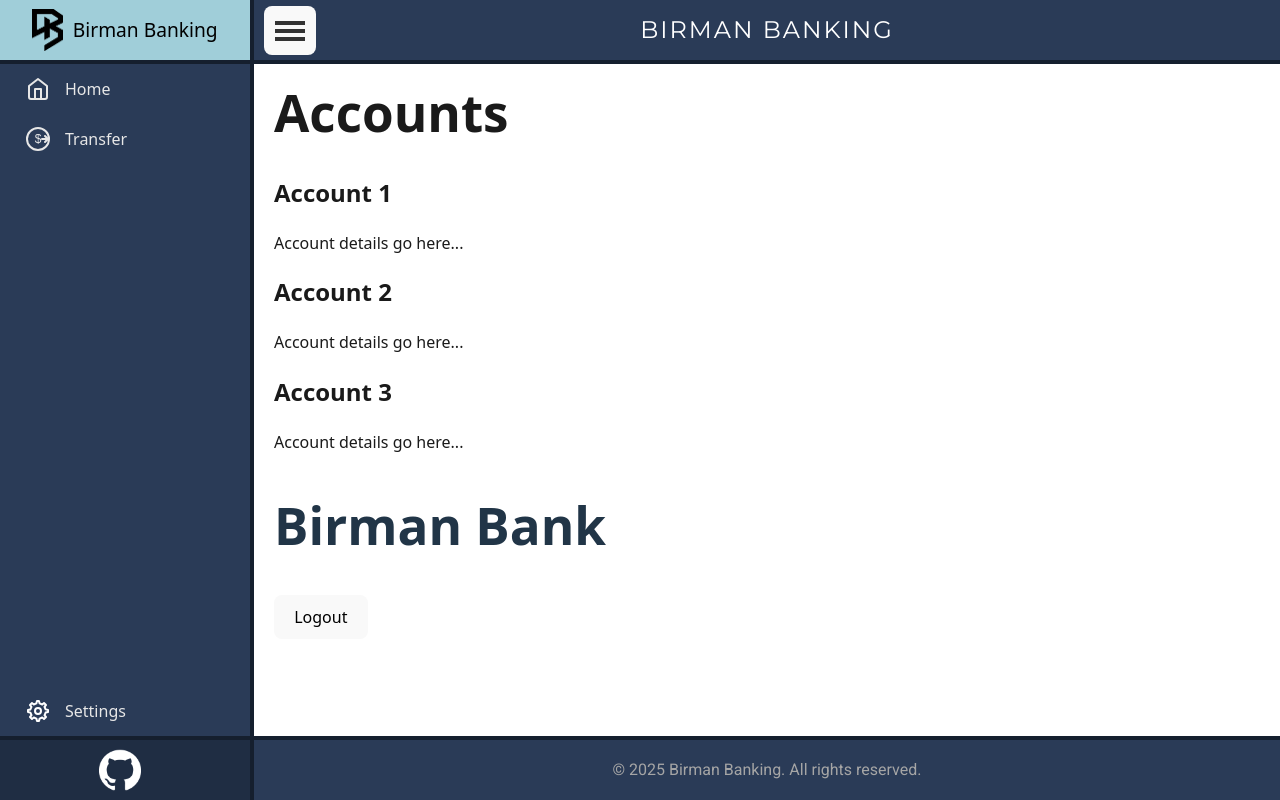
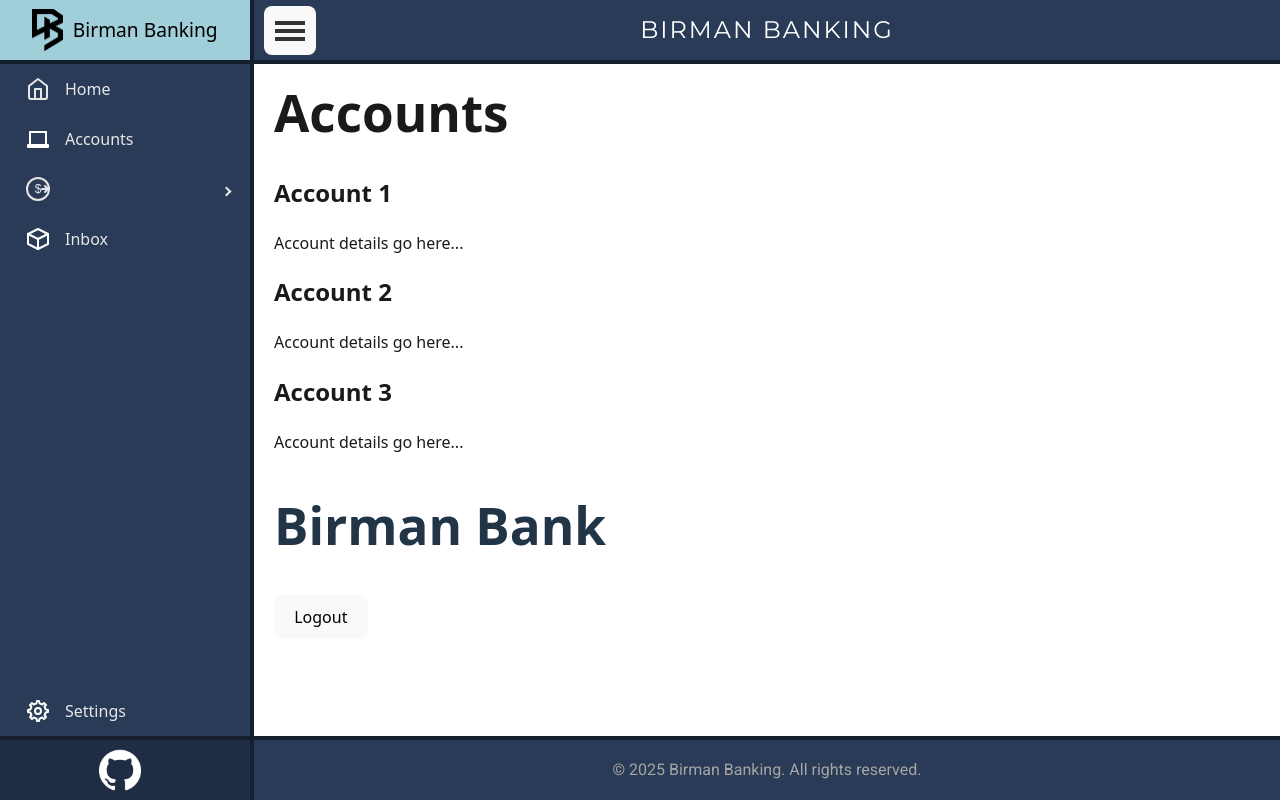
Before and after one commit to BeaVert16/Birman-Banking-CPAN-228-Frontend, a React (Vite) app: page / in a window 1280 px wide. Both pictures are taken after a click on the button 120 px from the left and 30 px from the top of the page. Built offline with nearby package versions, Linux system fonts and the light colour scheme.

Commit message:
Added drop-down transfers to sidebar.

```diff
--- a/src/Global/Bars/sidebar/Sidebar.css
+++ b/src/Global/Bars/sidebar/Sidebar.css
@@ -82,3 +82,8 @@ li {
   background-color: #2A3B57; /* Dark Navy Blue (Primary) */
   color: #e7e7e7; /* White text for contrast */
 }
+
+/* NOTE: not working. */
+.sidebar-container .pro-menu-item:hover .pro-item-content {
+  color: black !important;
+}
--- a/src/Global/Bars/sidebar/Sidebar.jsx
+++ b/src/Global/Bars/sidebar/Sidebar.jsx
@@ -1,4 +1,4 @@
-import { Sidebar, Menu, MenuItem } from "react-pro-sidebar";
+import { Sidebar, Menu, MenuItem, SubMenu } from "react-pro-sidebar";
 import { useState } from "react";
 import { Link } from "react-router-dom";
 
@@ -36,12 +36,42 @@ const Bar = ({ collapsed }) => {
             >
               Home
             </MenuItem>
+
+            {/* Accounts. */}
+            <MenuItem
+              component={<Link to="/inbox" className="link" />}
+              icon={<ComputerIcon />}
+            >
+              Accounts
+            </MenuItem>
+
             {/* Transfer. */}
-            <MenuItem
-              component={<Link to="/systems" className="link" />}
+            <SubMenu
               icon={<MoveMoney />}
             >
-              Transfer
+              <MenuItem
+                component={<Link to="/withdraw" className="link" />}
+              >
+                Withdraw
+              </MenuItem>
+              <MenuItem
+                component={<Link to="/deposit" className="link" />}
+              >
+                Deposit
+              </MenuItem>
+              <MenuItem
+                component={<Link to="/e-transfer" className="link" />}
+              >
+                e-Transfer
+                </MenuItem>
+            </SubMenu>
+
+            {/* Inbox */}
+            <MenuItem
+              component={<Link to="/inbox" className="link" />}
+              icon={<DBI />}
+            >
+              Inbox
             </MenuItem>
           </Menu>
         </Sidebar>
@@ -50,19 +80,6 @@ const Bar = ({ collapsed }) => {
       <div className="bottom-content">
         <Sidebar collapsed={collapsed}>
           <Menu>
-            {/* <MenuItem
-              component={<Link to="/settings" className="link" />}
-              icon={<Gear />}
-            >
-              Admin Settings
-            </MenuItem>
-            <MenuItem
-              component={<Link to="/settings" className="link" />}
-              icon={<Gear />}
-            >
-              Settings
-            </MenuItem> */}
-
             {/* Settings. */}
             <MenuItem
               component={<Link to="/settings" className="link" />}
@@ -70,6 +87,7 @@ const Bar = ({ collapsed }) => {
             >
               Settings
             </MenuItem>
+            {/* GitHub container. */}
             <a href="https://github.com/BeaVert16/Birman-Banking-CPAN-228-Frontend">
               <div className="bottom-container">
                   <img
--- a/src/Icons/ComputerIcon.jsx
+++ b/src/Icons/ComputerIcon.jsx
@@ -1,6 +1,6 @@
 import PropTypes from "prop-types";
 
-const ComputerIcon = ({ width = 24, height = 24, color = "#000000" }) => {
+const ComputerIcon = ({ width = 24, height = 24, color = "#ffffff" }) => {
   return (
     <svg
       width={width}
--- a/src/Icons/DashBoard.jsx
+++ b/src/Icons/DashBoard.jsx
@@ -1,6 +1,6 @@
 import PropTypes from "prop-types";
 
-const DBI = ({ width = 24, height = 24, color = "#000000" }) => {
+const DBI = ({ width = 24, height = 24, color = "#ffffff" }) => {
   return (
     <svg
       width={width}
```
